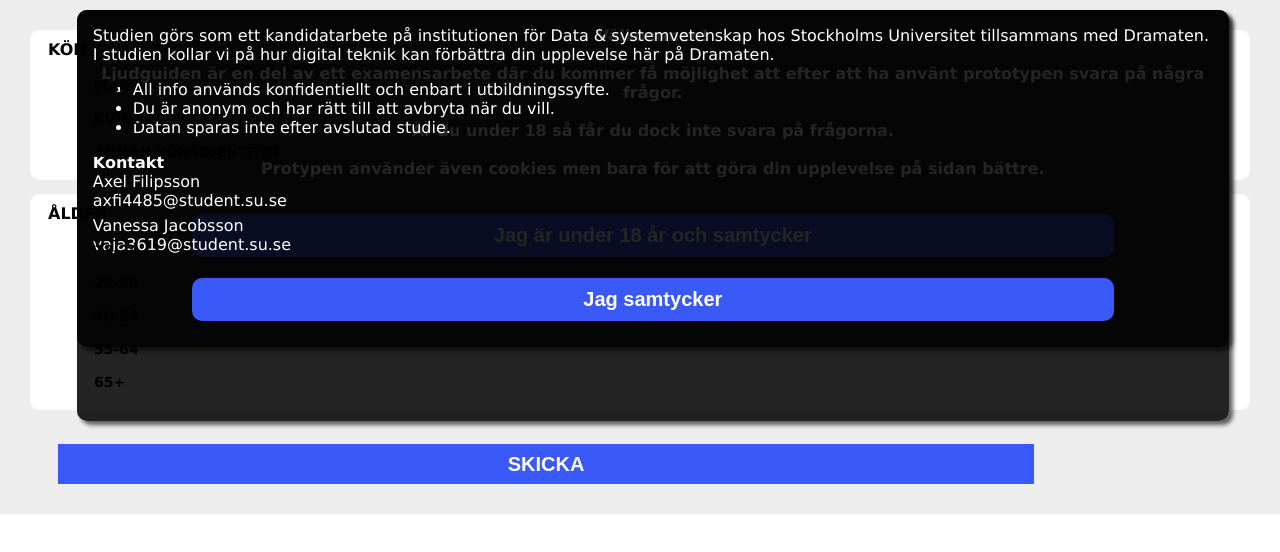
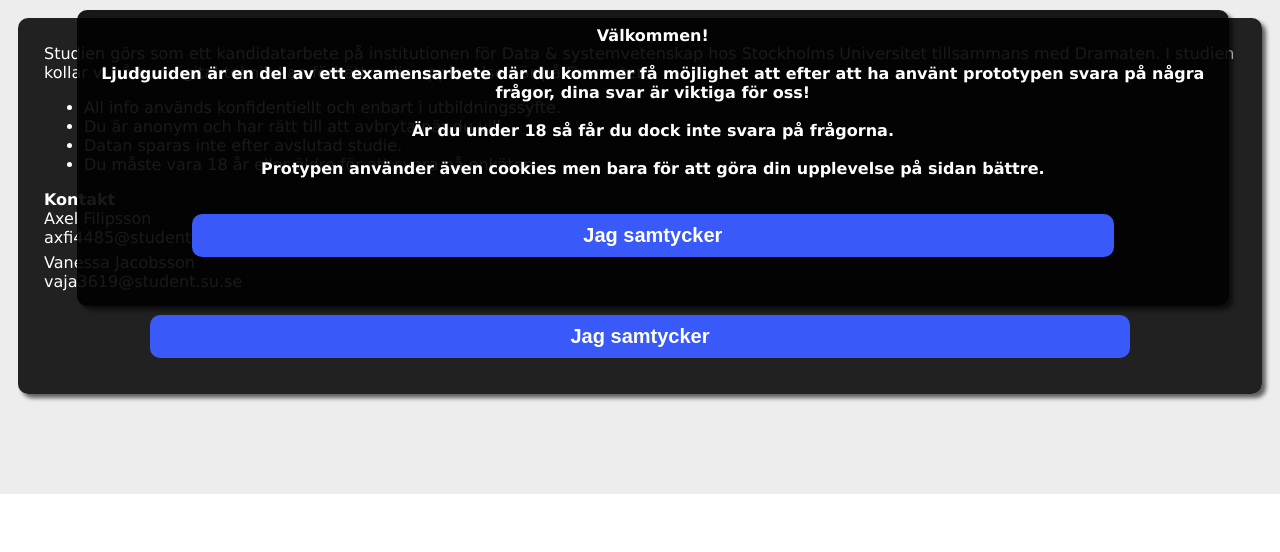
Before and after one commit to axelfilipsson/audio_guide, a React (Create React App) app: page /questions in a window 1280 px wide. Shown: the top 552 px of the page. Built offline with nearby package versions, Linux system fonts and the light colour scheme.

Commit message:
enkät fixad

```diff
--- a/src/GlobalComponents/ConsentPopup.js
+++ b/src/GlobalComponents/ConsentPopup.js
@@ -3,10 +3,10 @@ import styled from 'styled-components'
 
 const Container = styled.div`
   color: white;
-  background-color: rgba(0, 0, 0, 0.86);
+  background-color: rgba(0, 0, 0, 0.9);
   border-radius: 10px;
   width: 90%;
-  height: 80%;
+  height: 60%;
   position: absolute;
   top: 2%;
   left: 6%;
@@ -45,7 +45,7 @@ const ConsentPopup = (props) => {
                     Välkommen!
                     <br /><br />
 
-                    Ljudguiden är en del av ett examensarbete där du kommer få möjlighet att efter att ha använt prototypen svara på några frågor.
+                    Ljudguiden är en del av ett examensarbete där du kommer få möjlighet att efter att ha använt prototypen svara på några frågor, dina svar är viktiga för oss!
 
                     <br /><br />
                     Är du under 18 så får du dock inte svara på frågorna.
@@ -53,7 +53,7 @@ const ConsentPopup = (props) => {
 
                     Protypen använder även cookies men bara för att göra din upplevelse på sidan bättre.
                 </Info>
-                <Button onClick={() => handleClick(true)}>Jag är under 18 år och samtycker</Button>
+
                 <Button onClick={() => handleClick(false)}>Jag samtycker</Button>
 
             </Container>
--- a/src/pages/GuidePages/GuideComponents/FooterPoll.js
+++ b/src/pages/GuidePages/GuideComponents/FooterPoll.js
@@ -40,9 +40,9 @@ const FooterPoll = () => {
 
         <Footer>
 
-          <First> VI BEHÖVER FLER SVAR </First>
+          <First> VI BEHÖVER FEEDBACK </First>
           <Second>
-            SVARA PÅ FRÅGOR HÄR
+            SVARA HÄR
           </Second>
 
         </Footer>
--- a/src/pages/QuestionsPage/QuestionsComponents/QuestionBox.css
+++ b/src/pages/QuestionsPage/QuestionsComponents/QuestionBox.css
@@ -1,17 +1,19 @@
 
 
 label{
+
     margin-left: 10px;
-    margin-top:8px;
+    margin-top:4px;
     position: absolute;
     font-size: 14px;
 }
 
 input[type=radio]{
-
+margin-top:4px;
     border-color: #3959F8;
     padding: 14px 14px;
-    appearance: none;
+    /* appearance: none; */
+
     height: 16px;
     width: 16px;
 }
@@ -20,6 +22,12 @@ input[type=radio]:checked {
     background-color: #3959F8;
   }
 
+
+  textarea{
+    margin-top: 20px;
+    margin-bottom: 20px;
+      width: 90%;
+  }
 
 .submit-button{
     color: white;
@@ -38,10 +46,10 @@ input[type=radio]:checked {
 }
 
 .container{
-
     font-size: 10px;
     text-align: left;
     margin: 30px;
+
 }
 
 .question-container{
@@ -49,6 +57,6 @@ input[type=radio]:checked {
     padding: 10px;
     padding-left: 18px;
     border-radius: 10px;
-    margin-bottom: 14px;
-    padding-bottom: 0px;
+    margin-bottom: 20px;
+    padding-bottom: 10px;
 }
--- a/src/pages/QuestionsPage/QuestionsComponents/QuestionBox.js
+++ b/src/pages/QuestionsPage/QuestionsComponents/QuestionBox.js
@@ -6,20 +6,19 @@ const QuestionBox = () => {
 
     return (
         <div className='container'>
-            <form class="form" action="https://docs.google.com/forms/u/0/d/e/1FAIpQLSfeAnb2VjiDhlMq0KR3_YS0JU9RNES1quDP-wcD_d3vBOl4sQ/formResponse">
+            <form class="form" action="https://docs.google.com/forms/u/0/d/e/1FAIpQLSfeAnb2VjiDhlMq0KR3_YS0JU9RNES1quDP-wcD_d3vBOl4sQ/formResponse" id="usrform">
                 <div className='question-container'>
-                    <div className='question'>KÖN</div>
+                    <div className='question'>Kön</div>
                     <br />
                     <input type="radio" name="entry.555448699" value="Man" />
-                    <label>MAN</label>
+                    <label>Man</label>
                     <br />
                     <input type="radio" name="entry.555448699" value="Kvinna" />
-                    <label>KVINNA</label>
+                    <label>Kvinna</label>
                     <br />
                     <input type="radio" name="entry.555448699" value="Annan könsidentitet" />
-                    <label>ANNAN KÖNSIDENTITET</label>
-                    <br />
-                    <br />
+                    <label>Annan könsidentitet</label>
+
                 </div>
                 <div className='question-container'>
                     <div className='question'>ÅLDER</div>
@@ -38,11 +37,157 @@ const QuestionBox = () => {
                     <br />
                     <input type="radio" name="entry.182468652" value="65+"></input>
                     <label>65+</label>
+                </div>
+                <div className='question-container'>
+                    <div className='question'>Utbildning</div>
                     <br />
+                    <input type="radio" name="entry.1405968452" value="Förgymnasial utbildning"></input>
+                    <label>Förgymnasial utbildning</label>
+                    <br />
+                    <input type="radio" name="entry.1405968452" value="Gymnasial utbildning"></input>
+                    <label>Gymnasial utbildning</label>
+                    <br />
+                    <input type="radio" name="entry.1405968452" value="Eftergymnasial utbildning"></input>
+                    <label>Eftergymnasial utbildning</label>
+                </div>
+                <div className='question-container'>
+                    <div className='question'>Hur många gånger har du varit på Dramaten?</div>
+                    <br />
+                    <input type="radio" name="entry.1124185269" value="Första gången"></input>
+                    <label>Första gången</label>
+                    <br />
+                    <input type="radio" name="entry.1124185269" value="Ett par gånger"></input>
+                    <label>Ett par gånger</label>
+                    <br />
+                    <input type="radio" name="entry.1124185269" value="4 - 6 gånger"></input>
+                    <label>4 - 6 gånger</label>
+                    <br />
+                    <input type="radio" name="entry.1124185269" value="Fler än 6 gånger"></input>
+                    <label>Fler än sex gånger</label>
+                </div>
+                <div className='question-container'>
+                    <div className='question'>Har du intresse av att lära dig mer om Dramatens byggnad och dess historia?</div>
+                    <br />
+                    <input type="radio" name="entry.728732675" value="Ja"></input>
+                    <label>Ja</label>
+                    <br />
+                    <input type="radio" name="entry.728732675" value="Nej"></input>
+                    <label>Nej</label>
+                    <br />
+                    <input type="radio" name="entry.728732675" value="Vet ej"></input>
+                    <label>Vet ej</label>
+                    <br />
+                    <input type="radio" name="entry.728732675" value="Jag vet redan tillräckligt"></input>
+                    <label>Jag vet redan tillräckligt</label>
+                </div>
+                <div className='question-container'>
+                    <div className='question'>Vad tyckte du om att använda QR-koden?</div>
+                    <br />
+                    <input type="radio" name="entry.893376523" value="Jobbigt o gå fram"></input>
+                    <label>Jobbigt att gå fram</label>
+                    <br />
+                    <input type="radio" name="entry.893376523" value="Känndes ovant"></input>
+                    <label>Känndes ovant</label>
+                    <br />
+                    <input type="radio" name="entry.893376523" value="Inget särskilt"></input>
+                    <label>Inget särskilt</label>
+                    <br />
+                    <input type="radio" name="entry.893376523" value="Det väckte nyfikenhet"></input>
+                    <label>Det väckte nyfikenhet</label>
+                </div>
+                <div className='question-container'>
+                    <div className='question'>Vad tyckte du om Ljudguiden?</div>
+                    <br />
+                    <input type="radio" name="entry.692020234" value="Gillade inte"></input>
+                    <label>Gillade inte</label>
+                    <br />
+                    <input type="radio" name="entry.692020234" value="Inget särskilt"></input>
+                    <label>Inget särskilt</label>
+                    <br />
+                    <input type="radio" name="entry.692020234" value="Gillade"></input>
+                    <label>Gillade</label>
+                    <br />
+                    <input type="radio" name="entry.692020234" value="Gillade mycket"></input>
+                    <label>Gillade mycket</label>
                     <br />
                 </div>
-
-
+                <div className='question-container'>
+                    <div className='question'>Upplevde du att Ljudguiden var lätt att använda?</div>
+                    <br />
+                    <input type="radio" name="entry.1941116291" value="Ja"></input>
+                    <label>Ja</label>
+                    <br />
+                    <input type="radio" name="entry.1941116291" value="Nej"></input>
+                    <label>Nej</label>
+                    <br />
+                    <input type="radio" name="entry.1941116291" value="Ja"></input>
+                    <label>Varken eller</label>
+                    <br />
+                </div>
+                <div className='question-container'>
+                    <div className='question'>Var det här ett intressant sätt att presentera information på?</div>
+                    <br />
+                    <input type="radio" name="entry.69697636" value="Ja"></input>
+                    <label>Ja</label>
+                    <br />
+                    <input type="radio" name="entry.69697636" value="Nej"></input>
+                    <label>Nej</label>
+                    <br />
+                    <input type="radio" name="entry.69697636" value="Vet ej"></input>
+                    <label>Vet ej</label>
+                </div>
+                <div className='question-container'>
+                    <div className='question'>Har Ljudguiden ökat ditt intresse för Dramaten och dess byggnad?</div>
+                    <br />
+                    <input type="radio" name="entry.1613067403" value="Ja"></input>
+                    <label>Ja</label>
+                    <br />
+                    <input type="radio" name="entry.1613067403" value="Nej"></input>
+                    <label>Nej</label>
+                    <br />
+                    <input type="radio" name="entry.1613067403" value="Vet ej"></input>
+                    <label>Vet ej</label>
+                </div>
+                <div className='question-container'>
+                    <div className='question'>Har Ljudguiden fått dig att uppmärksamma objekt och miljön på Dramaten?</div>
+                    <br />
+                    <input type="radio" name="entry.1350643249" value="Ja"></input>
+                    <label>Ja</label>
+                    <br />
+                    <input type="radio" name="entry.1350643249" value="Nej"></input>
+                    <label>Nej</label>
+                    <br />
+                    <input type="radio" name="entry.1350643249" value="Vet ej"></input>
+                    <label>Vet ej</label>
+                </div>
+                <div className='question-container'>
+                    <div className='question'>Tycker du Dramaten bör vidareutveckla Ljudguiden?</div>
+                    <br />
+                    <input type="radio" name="entry.1876321008" value="Ja"></input>
+                    <label>Ja</label>
+                    <br />
+                    <input type="radio" name="entry.1876321008" value="Nej"></input>
+                    <label>Nej</label>
+                    <br />
+                    <input type="radio" name="entry.1876321008" value="Vet ej"></input>
+                    <label>Vet ej</label>
+                </div>
+                <div className='question-container'>
+                    <div className='question'>Tror du att digital teknik kan förbättra din helhetsupplevelse på Dramaten? </div>
+                    <br />
+                    <input type="radio" name="entry.1121994984" value="Ja"></input>
+                    <label>Ja</label>
+                    <br />
+                    <input type="radio" name="entry.1121994984" value="Nej"></input>
+                    <label>Nej</label>
+                    <br />
+                    <input type="radio" name="entry.1121994984" value="Vet ej"></input>
+                    <label>Vet ej</label>
+                </div>
+                <div className='question-container'>
+                <div className='question'>Annat att tillägga / förbättringsförslag</div>
+                    <textarea rows="4" cols="50" name="entry.949042644" form="usrform"></textarea>
+                </div>
                 <button className='submit-button' type="submit">SKICKA</button>
             </form>
         </div >
--- a/src/pages/QuestionsPage/QuestionsComponents/QuestionConsent.js
+++ b/src/pages/QuestionsPage/QuestionsComponents/QuestionConsent.js
@@ -5,13 +5,11 @@ const Container = styled.div`
   color: white;
   background-color: rgba(0, 0, 0, 0.86);
   border-radius: 10px;
-  width: 90%;
-//   height: 80%;
-  position: absolute;
-  top: 2%;
-  left: 6%;
+margin: 18px;
+// margin-top: 60px;
+margin-bottom: 100px;
+padding: 10px;
   box-shadow: 4px 4px 4px rgba(0, 0, 0, 0.6);
-
 `
 const Header = styled.div`
 margin: 16px;
@@ -37,7 +35,7 @@ border-radius: 10px;
 margin-top: 8px;
 margin-bottom: 26px;
 `
-const Break =  styled.div`
+const Break = styled.div`
 height: 6px;
 `
 
@@ -57,14 +55,15 @@ const QuestionConsent = (props) => {
                         <li>All info används konfidentiellt och enbart i utbildningssyfte.</li>
                         <li>Du är anonym och har rätt till att avbryta när du vill. </li>
                         <li>Datan sparas inte efter avslutad studie.</li>
+                        <li>Du måste vara 18 år eller äldre för att svara på enkäten.</li>
                     </ul>
 
-                 <b>Kontakt</b> <br></br>
-                 Axel Filipsson <br></br>
-                 axfi4485@student.su.se
-                 <Break/>
-                 Vanessa Jacobsson<br></br>
-                 vaja3619@student.su.se
+                    <b>Kontakt</b> <br></br>
+                    Axel Filipsson <br></br>
+                    axfi4485@student.su.se
+                    <Break />
+                    Vanessa Jacobsson<br></br>
+                    vaja3619@student.su.se
 
 
                 </Info>
--- a/src/pages/QuestionsPage/QuestionsComponents/QuestionsHeader.js
+++ b/src/pages/QuestionsPage/QuestionsComponents/QuestionsHeader.js
@@ -25,10 +25,8 @@ const H1 = styled.div`
 padding-top: 16px;
 font-size: 30px;
 grid-area: 1 / 16 / 2 / 60;
+margin-top:7px;
 `
-
-
-
 
 const QuestionsHeader = (props) => {
   return (
--- a/src/pages/QuestionsPage/QuestionsPage.js
+++ b/src/pages/QuestionsPage/QuestionsPage.js
@@ -1,17 +1,29 @@
 import QuestionBox from "./QuestionsComponents/QuestionBox"
 import QuestionConsent from "./QuestionsComponents/QuestionConsent"
+import QuestionHeader from "./QuestionsComponents/QuestionsHeader"
 
-import React, { useState} from 'react';
+import styled from 'styled-components'
+import React, { useState } from 'react';
+
+
+const Body = styled.div`
+height:100%;
+`
+
+
+
 
 const QuestionsPage = () => {
 
   const [consent, giveConsent] = useState(false);
 
   return (
-    <div>
-      {!consent ?  <QuestionConsent giveConsent={giveConsent} /> :null}
-      <QuestionBox />
-    </div>
+    <Body>
+       {!consent ? null :<QuestionHeader/>}
+
+      {!consent ? <QuestionConsent giveConsent={giveConsent} /> : <QuestionBox />}
+    </Body>
+
   )
 }
 
```
